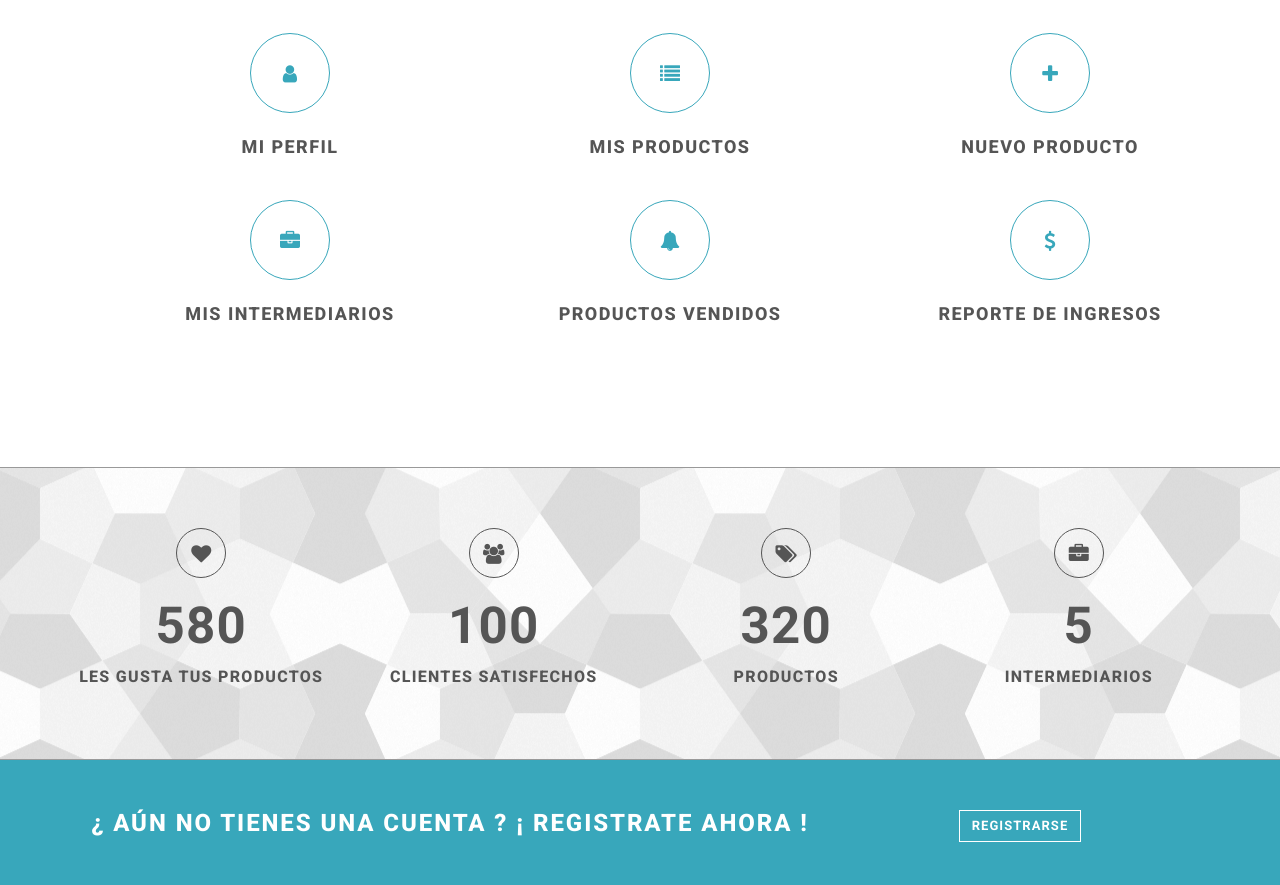
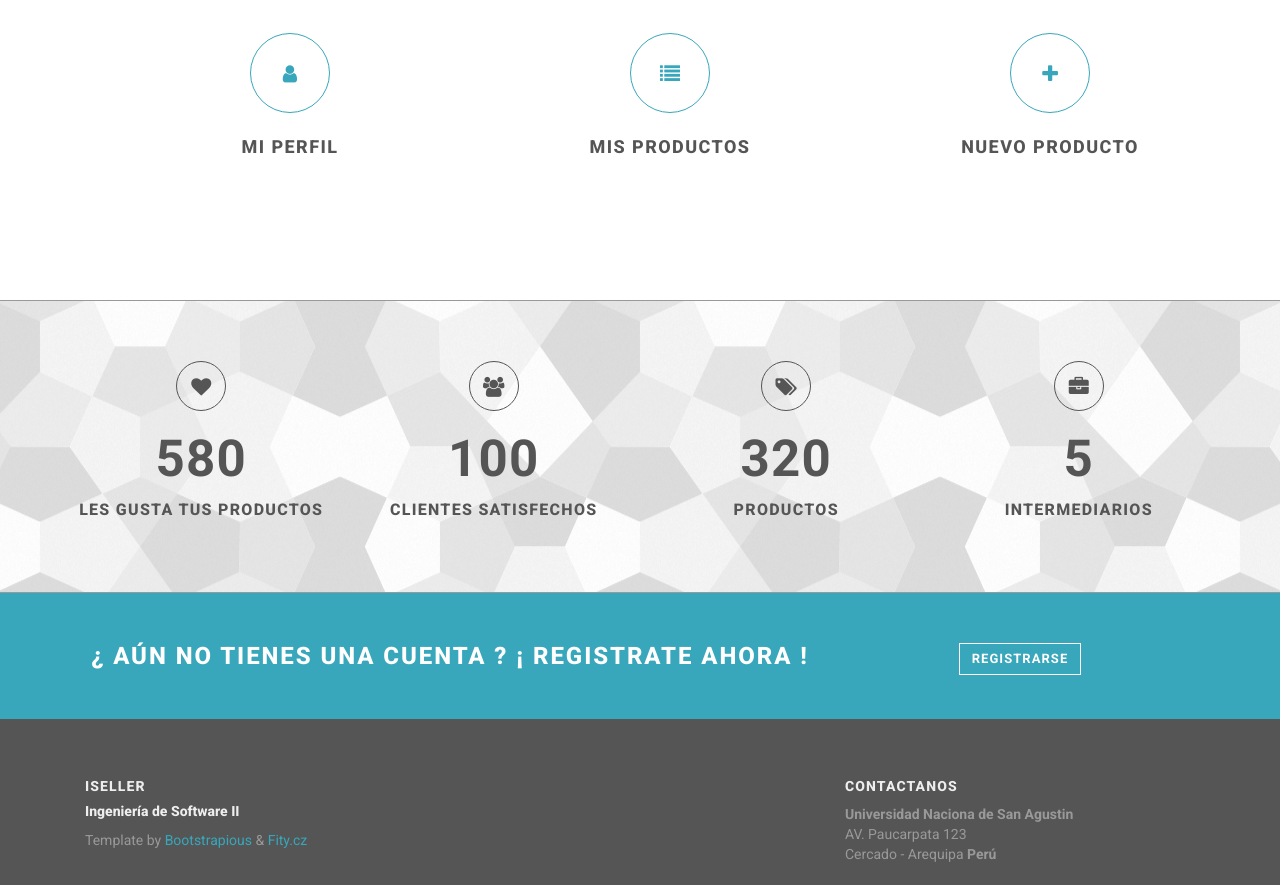
Before and after one commit to lehi10/iSeller, a Django app: template templates/proveedor/index.html in a window 1280 px wide. Shown: the part 395-1280 px from the top of the page. Run offline with Django 3.2, Linux system fonts and the light colour scheme; the template is opened without the code that fills it, so the values that code supplies are empty; parts of the project's set-up code (start-up, migrations or seed data) failed here and were passed over; some libraries are stand-ins or nearby versions.

```diff
--- a/apps/cliente/views.py
+++ b/apps/cliente/views.py
@@ -139,7 +139,7 @@ def editarPedido(request,idp):
 	contexto = {'form_pedido':form_pedido, 'pedido':pedido}
 	return render(request,'cliente/crearPedido.html',contexto)
 
-#eliminamos pedidos
+#eliminamos pedidosDescripción de laptop Lenovo
 def eliminarPedido(request, idp):
 	cliente = Pedidos.objects.get(idPedido=idp)
 	Pedidos.objects.filter(idPedido = idp).delete()
@@ -154,7 +154,7 @@ def carritoCliente(request):
 	IDcliente = Cliente.objects.get(persona_id =clienteComoPersona.idPersona)
 	listaCarrito = CarritoDeCompras.objects.filter(idCliente = IDcliente.idCliente).select_related()
 
-	if 'id' not in request.GET or 'cant' not in request.GET:
+	if 'id' not in request.GET or 'cant' not in request.GET or request.session.get('permisos') != 'cliente':
 		item_set={	'listaCarrito':listaCarrito}
 		return render(request, 'cliente/carrito.html',item_set)
 
--- a/templates/proveedor/index.html
+++ b/templates/proveedor/index.html
@@ -77,38 +77,6 @@ iSeller - Una Nueva Forma de comprar
 									</a>
 								</div>
 
-								<div class="row">
-									<a href="proveedor/intermediarios">
-										<div class="col-md-4">
-											<div class="box-simple">
-												<div class="icon">
-													<i class="fa fa-briefcase"></i>
-												</div>
-												<h3>Mis Intermediarios</h3>
-											</div>
-										</div>
-									</a>
-									<a href="proveedor/vendidos">
-										<div class="col-md-4">
-											<div class="box-simple">
-												<div class="icon">
-													<i class="fa fa-bell"></i>
-												</div>
-												<h3>Productos Vendidos</h3>
-											</div>
-										</div>
-									</a>
-									<a href="proveedor/reportes">
-										<div class="col-md-4">
-											<div class="box-simple">
-												<div class="icon">
-													<i class="fa fa-usd"></i>
-												</div>
-												<h3>Reporte de Ingresos</h3>
-											</div>
-										</div>
-									</a>
-								</div>
 							</div>
 						</div>
 					</section>
```
Also changed, not shown: media/productosImg/lenovo_ideapadu310_g04.jpg (added).
